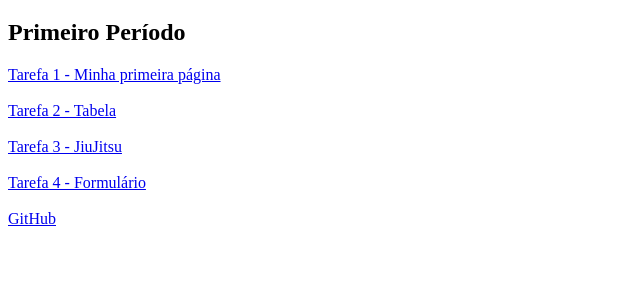
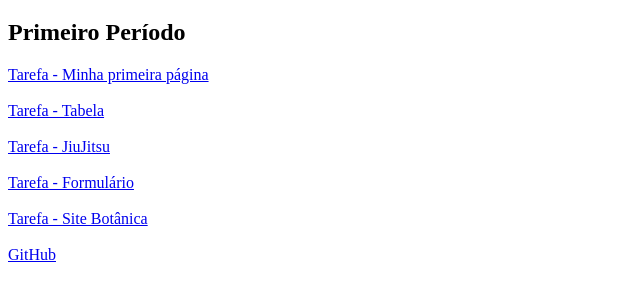
Before and after one commit to srfirew/sistemas-para-internet, a plain HTML site: page 1º Período/Sites/index.html in a window 1280 px wide. Shown: the part 61-362 px from the top of the page, without its empty margins (0-640 px from the left). Drawn offline with Linux system fonts and the light colour scheme.

Commit message:
Update index.html

```diff
--- a/1º Período/Sites/index.html
+++ b/1º Período/Sites/index.html
@@ -12,10 +12,12 @@
     <main>
         <h1>Curso de Sistemas para Internet</h1>
         <h2>Primeiro Período</h2>
-        <a href="https://srfirew.github.io/sistemas-para-internet/1%C2%BA%20Per%C3%ADodo/Tarefa-1/index.html" target="_blank">Tarefa 1 - Minha primeira página</a><br><br>
-        <a href="https://srfirew.github.io/sistemas-para-internet/1%C2%BA%20Per%C3%ADodo/Tarefa-2/tabela.html" target="_blank">Tarefa 2 - Tabela</a><br><br>
-        <a href="https://srfirew.github.io/sistemas-para-internet/1%C2%BA%20Per%C3%ADodo/Tarefa-3/index.html" target="_blank">Tarefa 3 - JiuJitsu</a><br><br>
-        <a href="https://srfirew.github.io/sistemas-para-internet/1%C2%BA%20Per%C3%ADodo/Tarefa-4/index.html" target="_blank">Tarefa 4 - Formulário</a><br><br>
+        <a href="https://srfirew.github.io/sistemas-para-internet/1%C2%BA%20Per%C3%ADodo/Tarefa-1/index.html" target="_blank">Tarefa - Minha primeira página</a><br><br>
+        <a href="https://srfirew.github.io/sistemas-para-internet/1%C2%BA%20Per%C3%ADodo/Tarefa-2/tabela.html" target="_blank">Tarefa - Tabela</a><br><br>
+        <a href="https://srfirew.github.io/sistemas-para-internet/1%C2%BA%20Per%C3%ADodo/Tarefa-3/index.html" target="_blank">Tarefa - JiuJitsu</a><br><br>
+        <a href="https://srfirew.github.io/sistemas-para-internet/1%C2%BA%20Per%C3%ADodo/Tarefa-4/index.html" target="_blank">Tarefa - Formulário</a><br><br>
+        <a href="https://srfirew.github.io/sistemas-para-internet/1%C2%BA%20Per%C3%ADodo/botanica-site/index.html" target="_blank">Tarefa - Site Botânica</a><br><br>
+
         <a href="https://github.com/srfirew">GitHub</a>
     </main>
 
```
